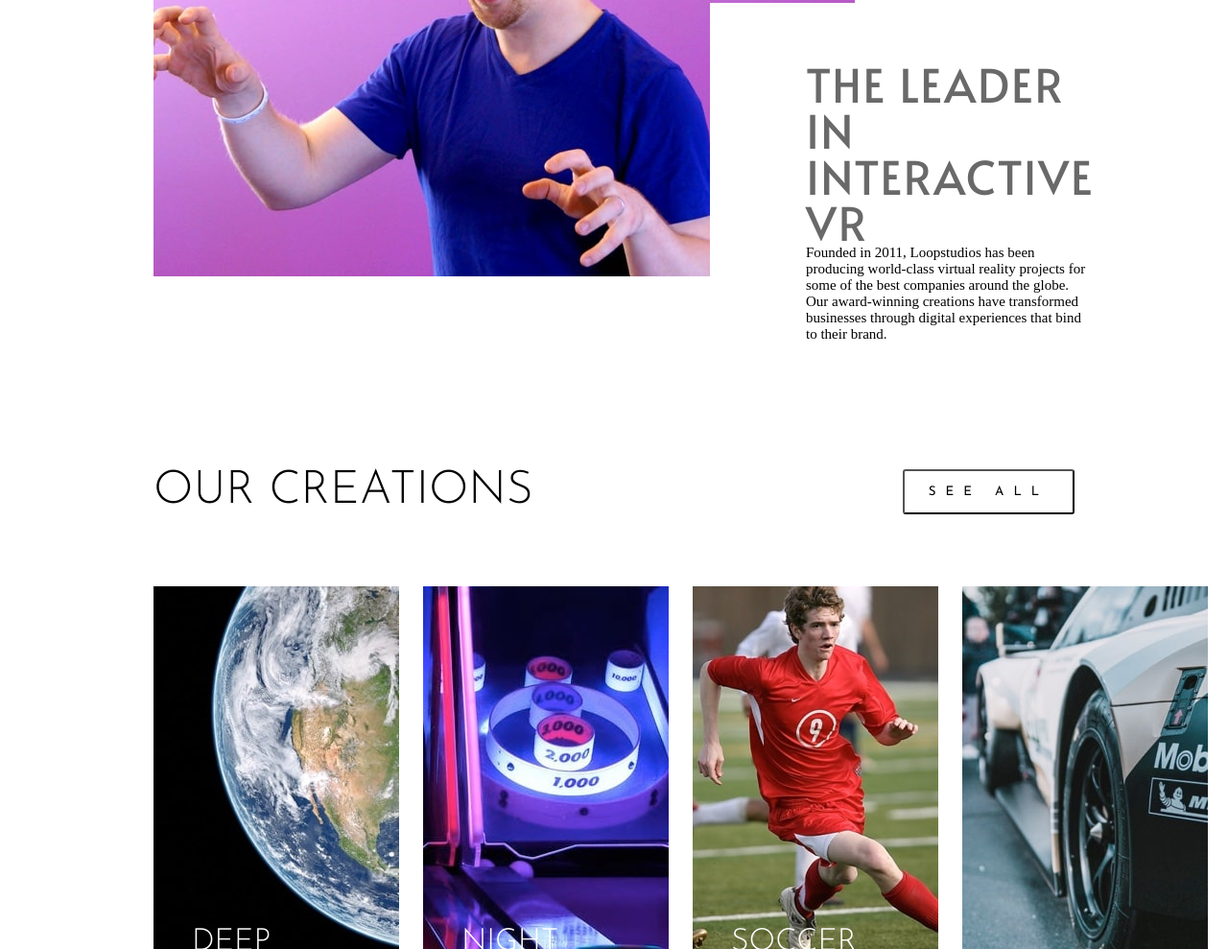
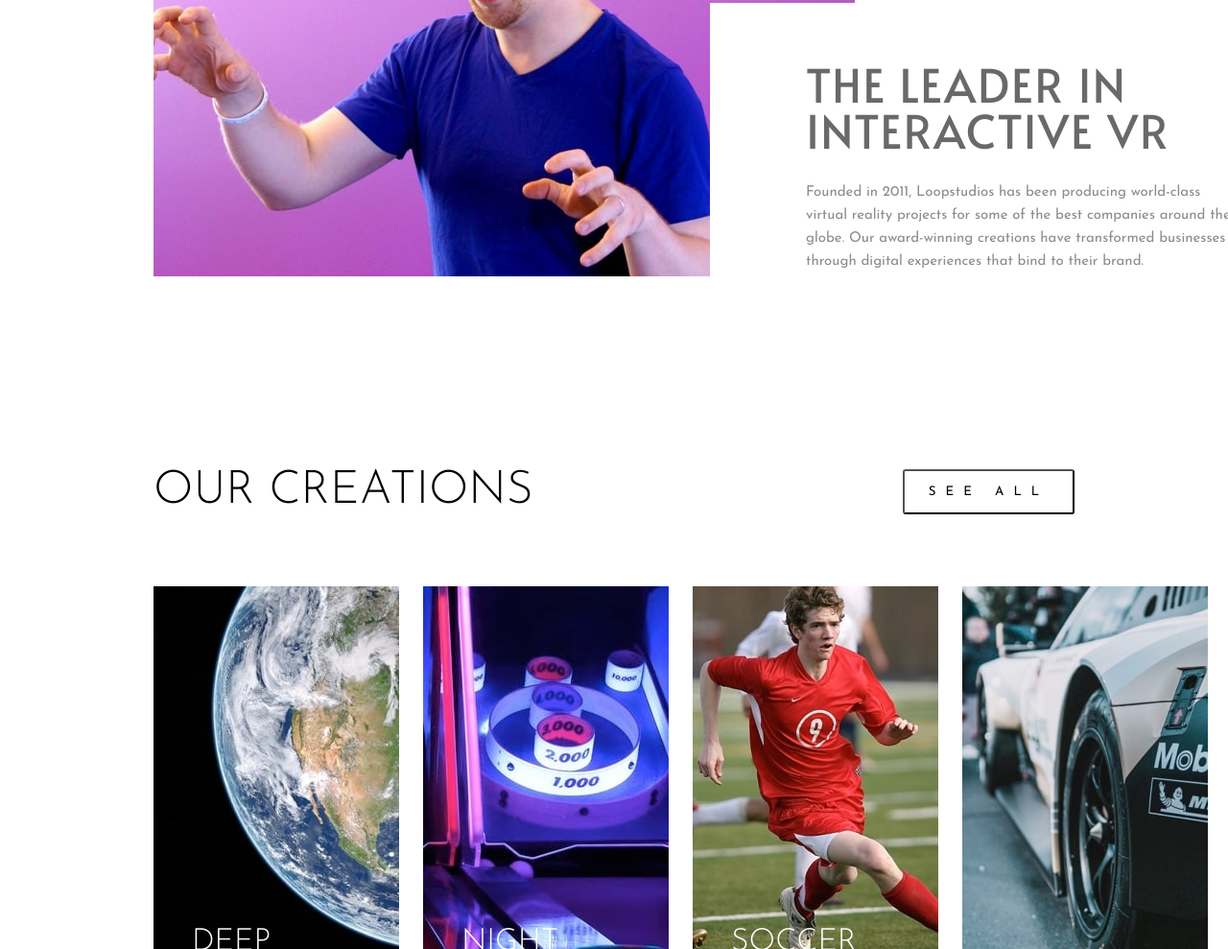
Before and after one commit to Belgacem-Dahmen/loopstudios-landing-page-main, a plain HTML site: page index.html in a window 1280 px wide. Shown: the part 1066-2055 px from the top of the page at 96% size. Drawn offline with Linux system fonts and the light colour scheme.

Commit message:
fixing classname

```diff
--- a/index.html
+++ b/index.html
@@ -53,7 +53,7 @@
 
       <div class="vr-section-text">
         <p class="vr-section-text-title">The leader in interactive VR</p>
-        <p class="vr-section-text-paraagraph">
+        <p class="vr-section-text-paragraph">
           Founded in 2011, Loopstudios has been producing world-class virtual reality
           projects for some of the best companies around the globe. Our award-winning
           creations have transformed businesses through digital experiences that bind
```
